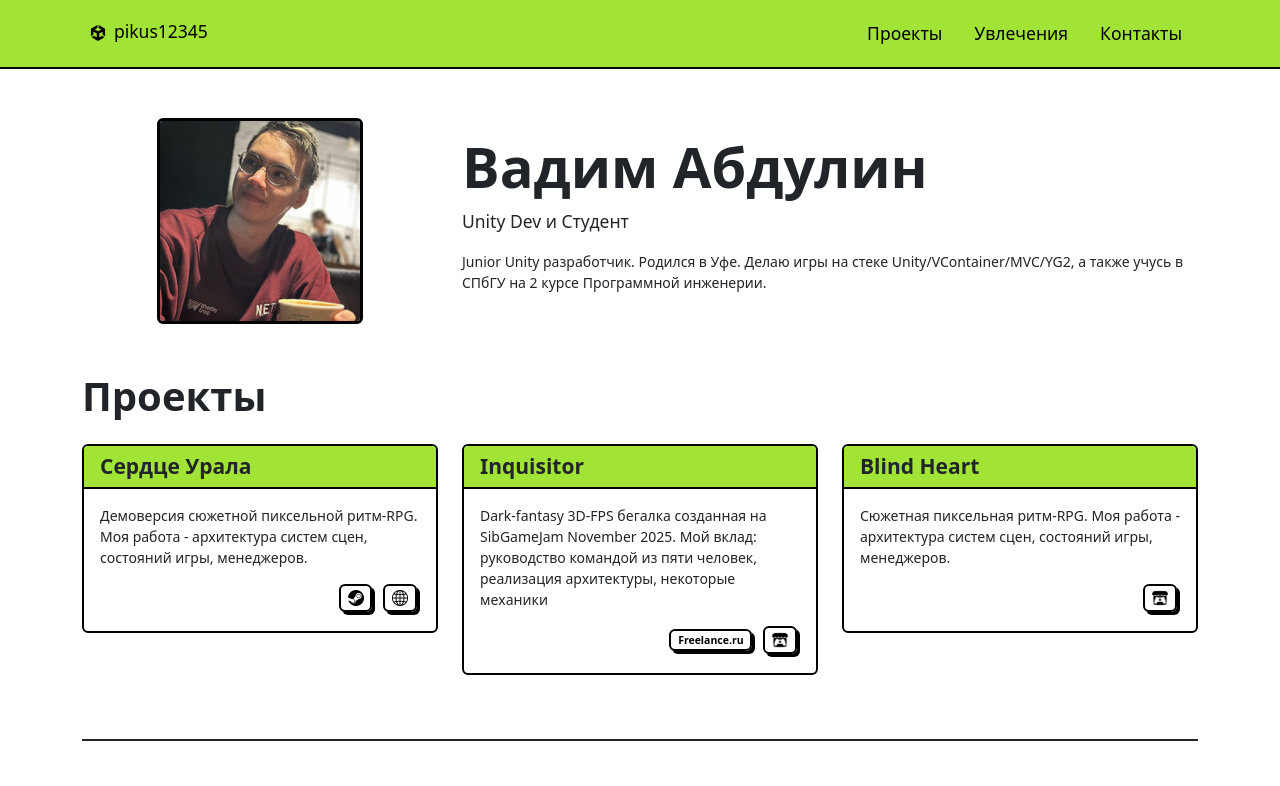
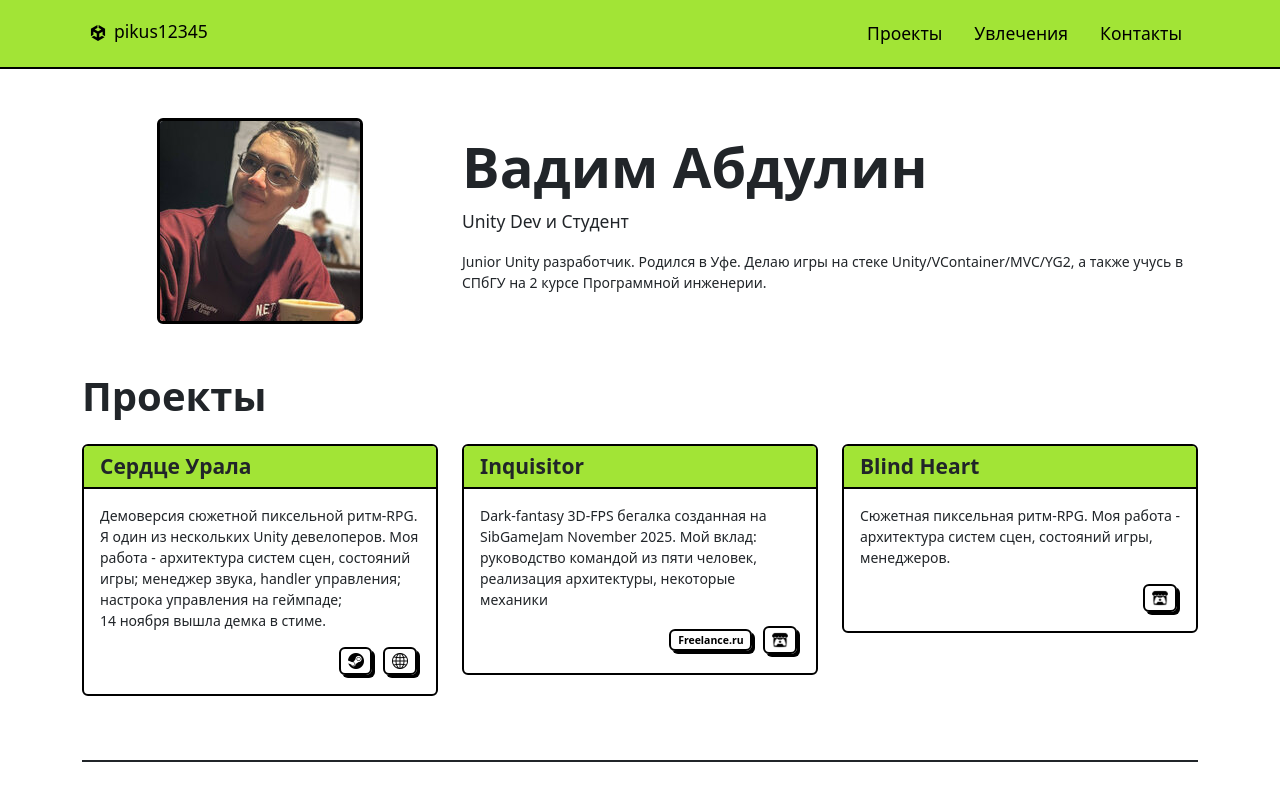
Before and after one commit to pikus12345/pikus12345.github.io, a plain HTML site: page index.html in a window 1280 px wide. Shown: the top 786 px of the page. Drawn offline with nearby package versions, Linux system fonts and the light colour scheme.

Commit message:
minor changes

```diff
--- a/index.html
+++ b/index.html
@@ -60,7 +60,7 @@
                         <div class="card bg-secondary mb-3">
                             <h4 class="card-header bg-primary fw-bold">Сердце Урала</h4>
                             <div class="card-body">
-                                <p class="card-text">Демоверсия сюжетной пиксельной ритм-RPG. Моя работа - архитектура систем сцен, состояний игры, менеджеров.</p>
+                                <p class="card-text">Демоверсия сюжетной пиксельной ритм-RPG. Я один из нескольких Unity девелоперов. Моя работа - архитектура систем сцен, состояний игры; менеджер звука, handler управления; настрока управления на геймпаде; <br>14 ноября вышла демка в стиме. </p>
                                 <div class="d-flex align-items-center flex-wrap gap-2 justify-content-end">
                                     <a href="https://store.steampowered.com/app/4515240/Heart_of_Ural/"
                                         class="badge btn d-inline-flex align-items-center"
```
